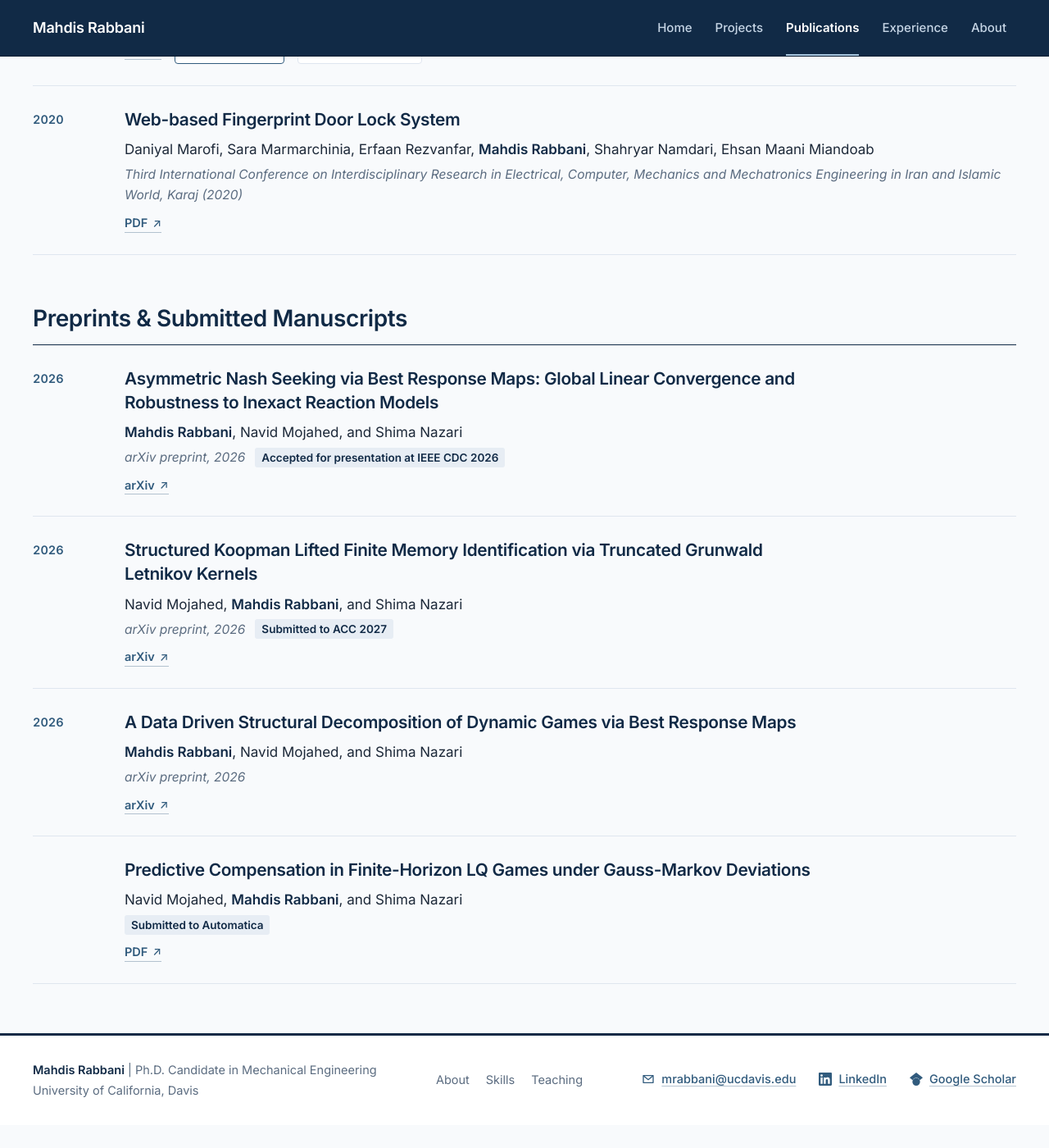
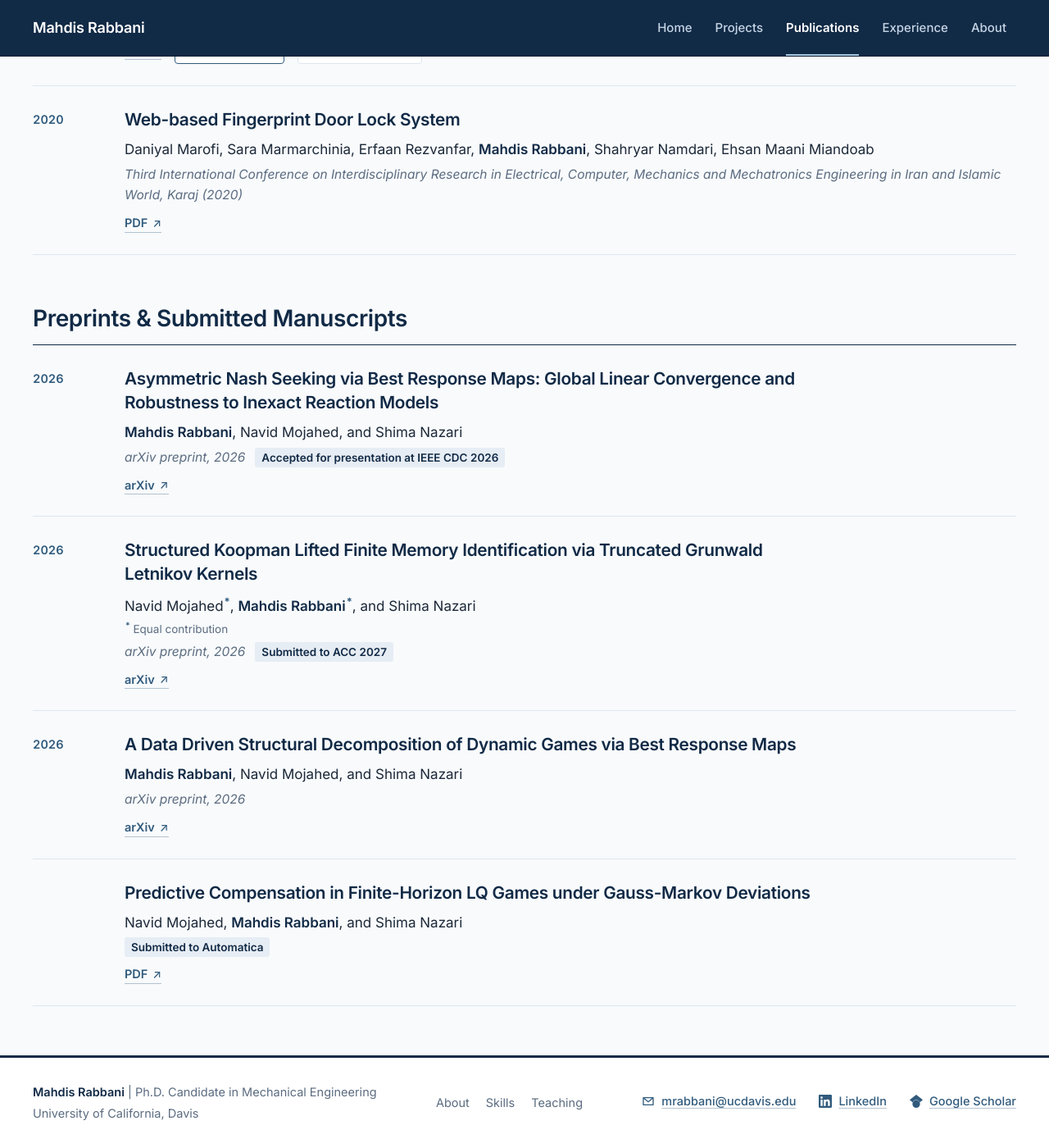
Before and after one commit to Mahdiss99/Mahdiss99.github.io, a Jekyll site: the page built from publication.md, in a window 1280 px wide and 1400 px high, scrolled down 1348 px. Shown: the whole window at 82% size. Built offline with Jekyll 4.4.1, drawn with Linux system fonts in a browser that asks for light colours; before the commit the page ends 2720 px from its top, so only the background shows below that.

Commit message:
Mark equal contribution on Structured Koopman preprint

```diff
--- a/assets/css/style.scss
+++ b/assets/css/style.scss
@@ -154,6 +154,18 @@ strong { font-weight: 600; }
 
 .site-main:focus { outline: none; }
 
+.visually-hidden {
+  position: absolute;
+  width: 1px;
+  height: 1px;
+  margin: -1px;
+  padding: 0;
+  overflow: hidden;
+  clip: rect(0 0 0 0);
+  white-space: nowrap;
+  border: 0;
+}
+
 
 /* 3. Layout primitives =================================================== */
 
@@ -1494,6 +1506,20 @@ strong { font-weight: 600; }
 
 .pub__recognition { margin-top: 8px; }
 
+/* Equal-contribution marker (e.g. "Navid Mojahed*, Mahdis Rabbani*") */
+.equal-mark {
+  margin-left: 1px;
+  font-size: 0.75em;
+  font-weight: 700;
+  color: var(--navy-2);
+}
+
+.pub__note {
+  margin-top: 2px;
+  font-size: var(--fs-label);
+  color: var(--muted);
+}
+
 @media (min-width: 720px) {
   .pub {
     grid-template-columns: 5.5rem minmax(0, 1fr);
--- a/publication.md
+++ b/publication.md
@@ -99,7 +99,8 @@ Google Scholar profile</a>.
         <span class="pub__year">2026</span>
         <div class="pub__body">
           <h3 class="pub__title">Structured Koopman Lifted Finite Memory Identification via Truncated Grunwald Letnikov Kernels</h3>
-          <p class="pub__authors">Navid Mojahed, <strong>Mahdis Rabbani</strong>, and Shima Nazari</p>
+          <p class="pub__authors">Navid Mojahed<sup class="equal-mark" aria-hidden="true">*</sup><span class="visually-hidden"> (equal contribution)</span>, <strong>Mahdis Rabbani</strong><sup class="equal-mark" aria-hidden="true">*</sup><span class="visually-hidden"> (equal contribution)</span>, and Shima Nazari</p>
+          <p class="pub__note" aria-hidden="true"><sup class="equal-mark">*</sup> Equal contribution</p>
           <p class="pub__venue">arXiv preprint, 2026 <span class="pub__status">Submitted to ACC 2027</span></p>
           <p class="pub__links"><a href="https://arxiv.org/abs/2603.16851" target="_blank" rel="noopener noreferrer" class="text-link">arXiv</a></p>
         </div>
```
